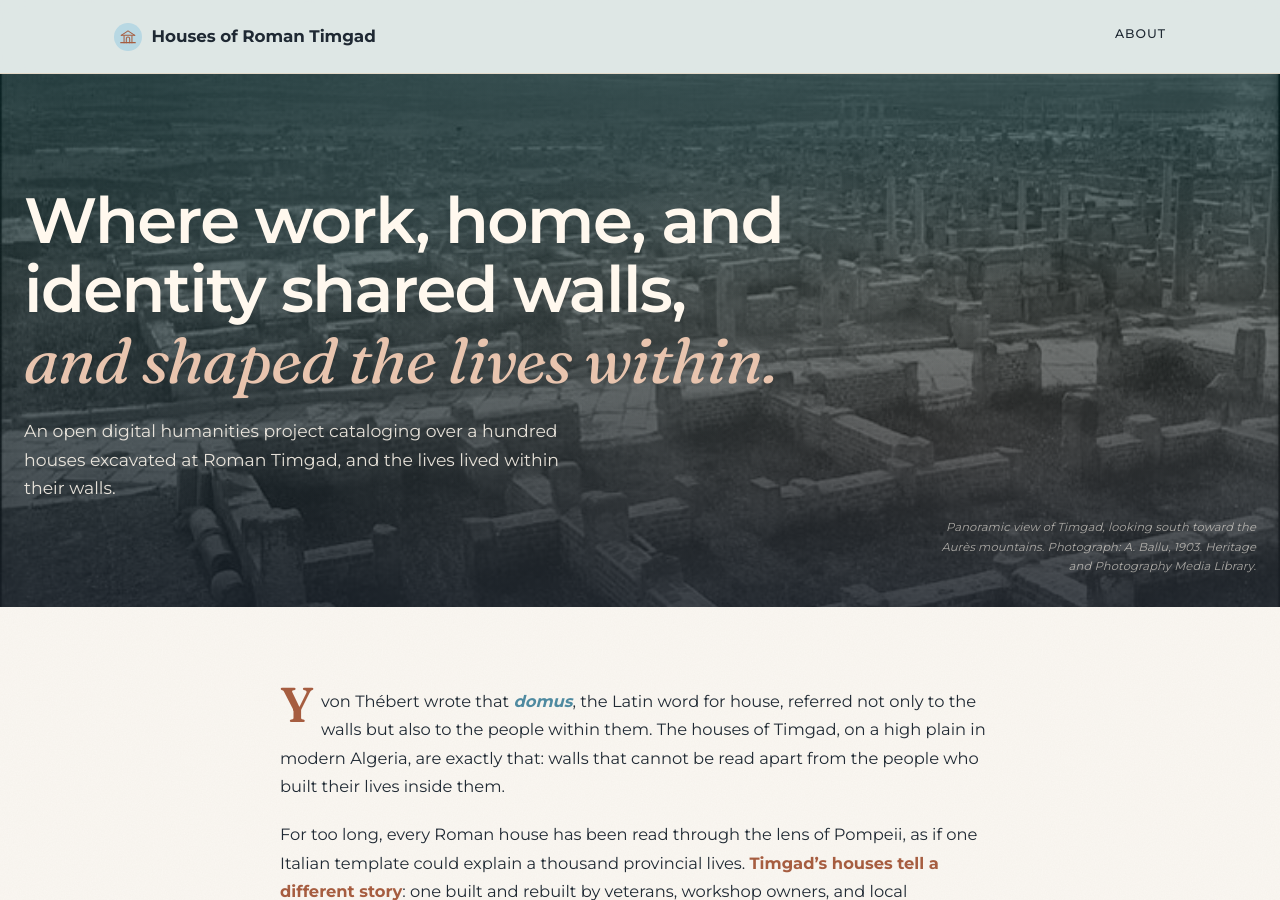
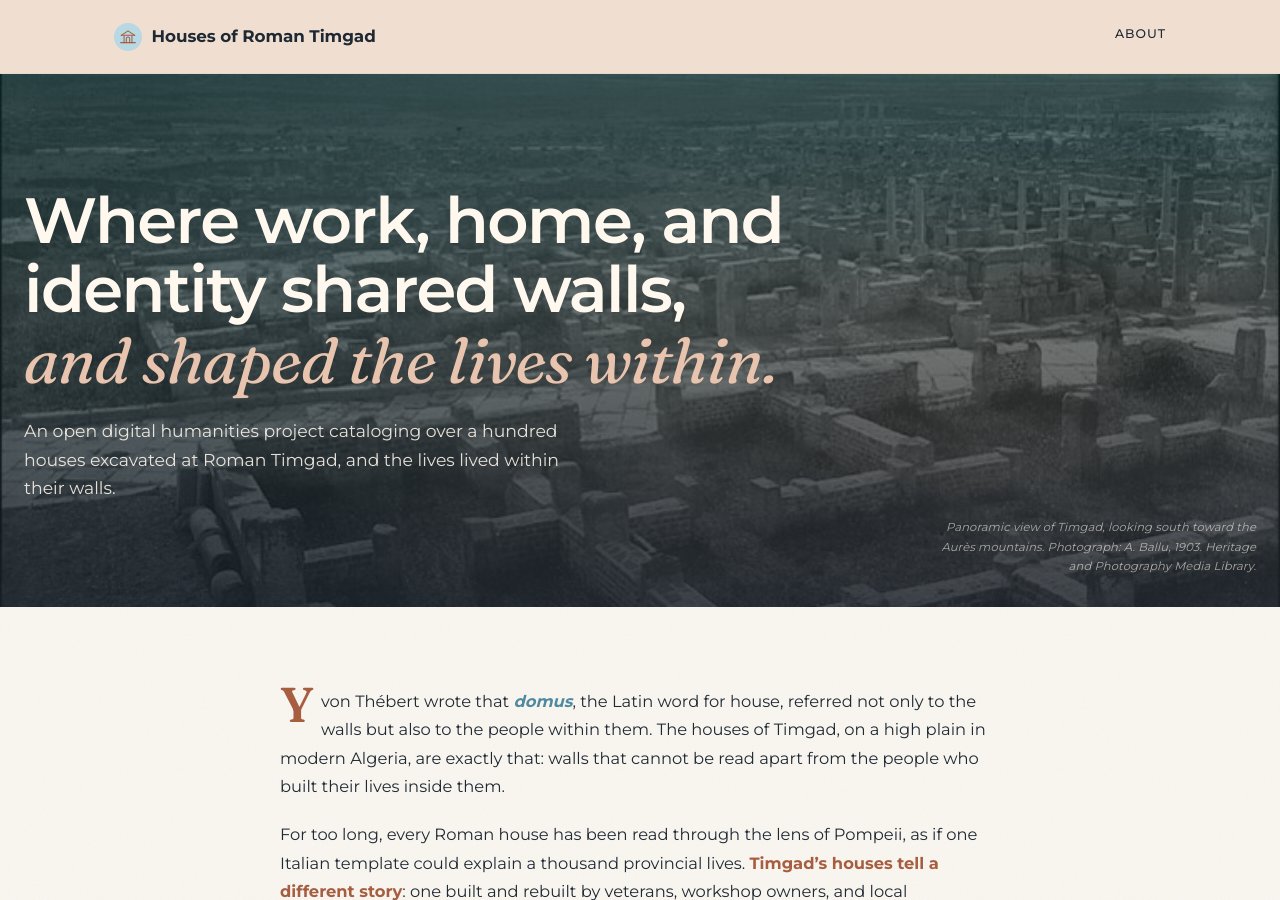
Before and after one commit to kimedher/timgadhouses, a Jekyll site: the page built from index.md, in a window 1280 px wide and 900 px high. Built offline with Jekyll 4.4.1, drawn with Linux system fonts in a browser that asks for light colours.

Commit message:
Switch header tint from teal-fog to coral-fog
Per Kim's preference, swap the pale desaturated teal header bg
for a warm coral-beige (--coral-fog #EFDDCF, rendered at 92%
opacity with backdrop-blur).

```diff
--- a/assets/css/main.scss
+++ b/assets/css/main.scss
@@ -25,7 +25,7 @@
   --terracotta-deep: #A65D40;
   --hairline: #E3D9C9;
   --hairline-soft: #EDE6D9;
-  --teal-fog: #DCE5E4;
+  --coral-fog: #EFDDCF;
   --max-content: 720px;
   --max-wide: 1100px;
   --max-bleed: 1320px;
@@ -186,7 +186,7 @@ main {
   top: 0;
   z-index: 50;
   backdrop-filter: blur(10px);
-  background: rgba(220, 229, 228, 0.92); /* --teal-fog */
+  background: rgba(239, 221, 207, 0.92); /* --coral-fog */
 }
 
 .site-header .container-wide {
```
